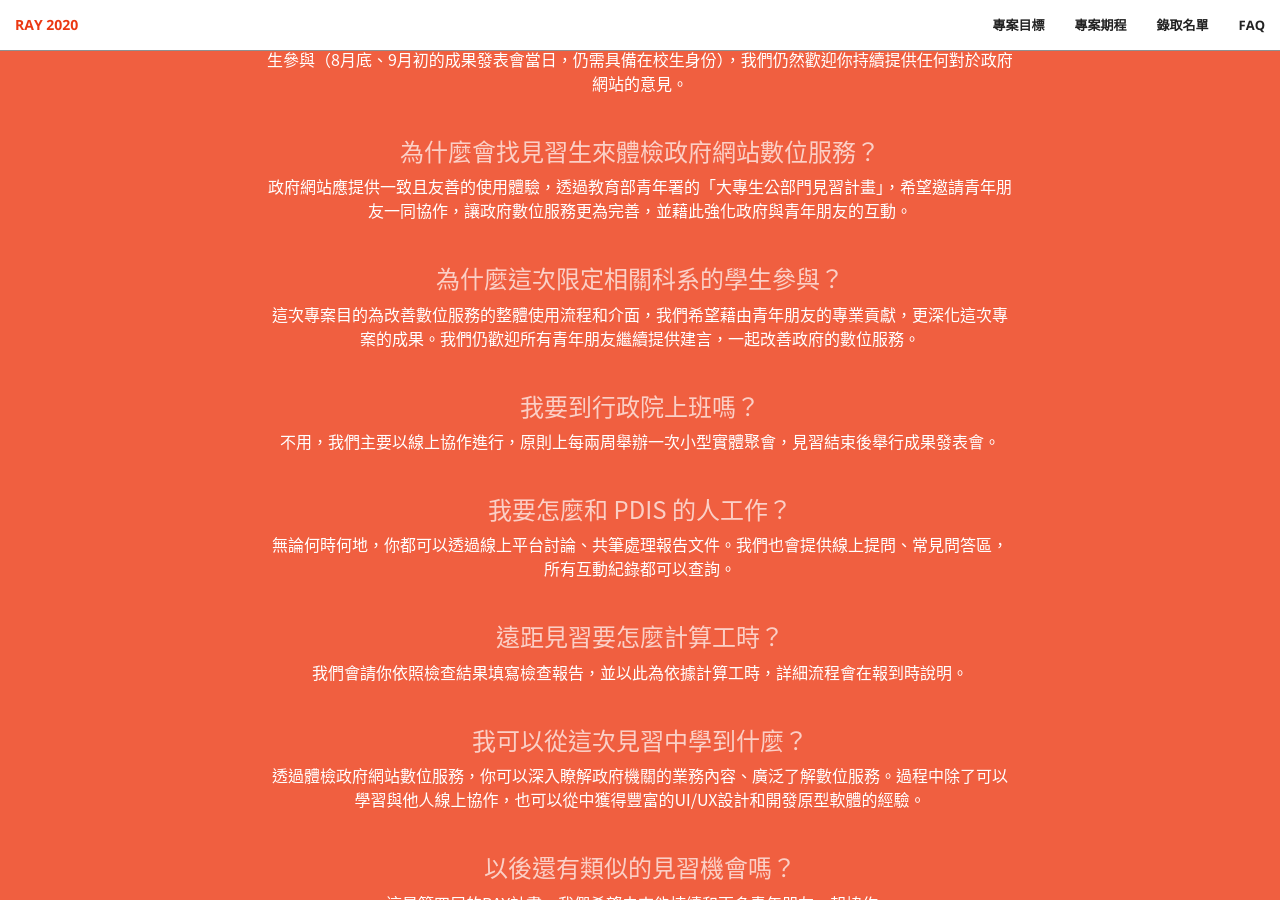
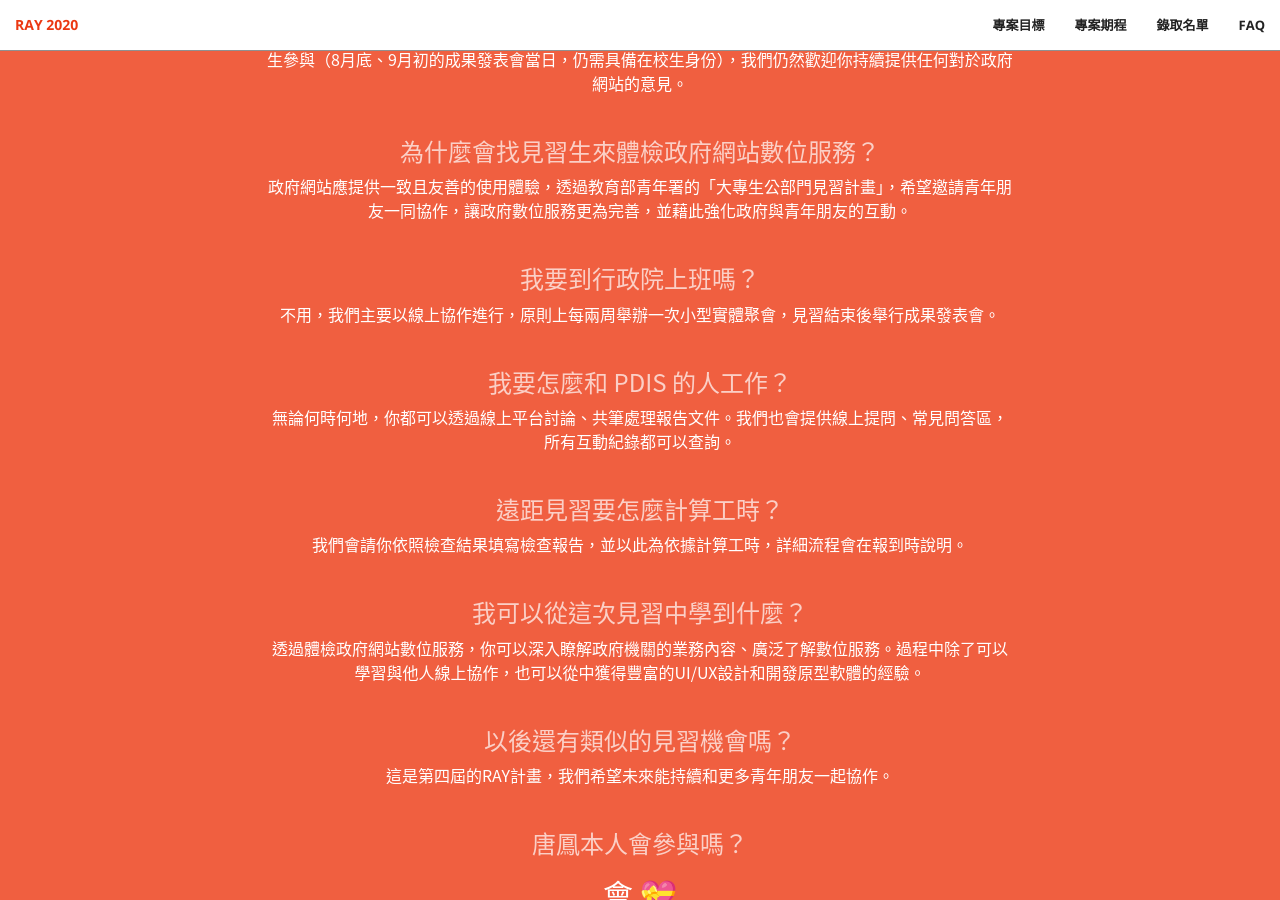
Before and after one commit to PDIS/ray2020-recruit, a Jekyll site: the page built from docs/index.html, in a window 1280 px wide and 900 px high, scrolled down 2743 px. Built offline with Jekyll 4.4.1, drawn with Linux system fonts in a browser that asks for light colours.

Commit message:
Update faq.json

```diff
--- a/docs/_data/faq.json
+++ b/docs/_data/faq.json
@@ -6,10 +6,6 @@
     {
         "q": "為什麼會找見習生來體檢政府網站數位服務？",
         "a": "政府網站應提供一致且友善的使用體驗，透過教育部青年署的「大專生公部門見習計畫」，希望邀請青年朋友一同協作，讓政府數位服務更為完善，並藉此強化政府與青年朋友的互動。"
-    },
-    {
-        "q": "為什麼這次限定相關科系的學生參與？",
-        "a": "這次專案目的為改善數位服務的整體使用流程和介面，我們希望藉由青年朋友的專業貢獻，更深化這次專案的成果。我們仍歡迎所有青年朋友繼續提供建言，一起改善政府的數位服務。"
     },
     {
         "q": "我要到行政院上班嗎？",
```
